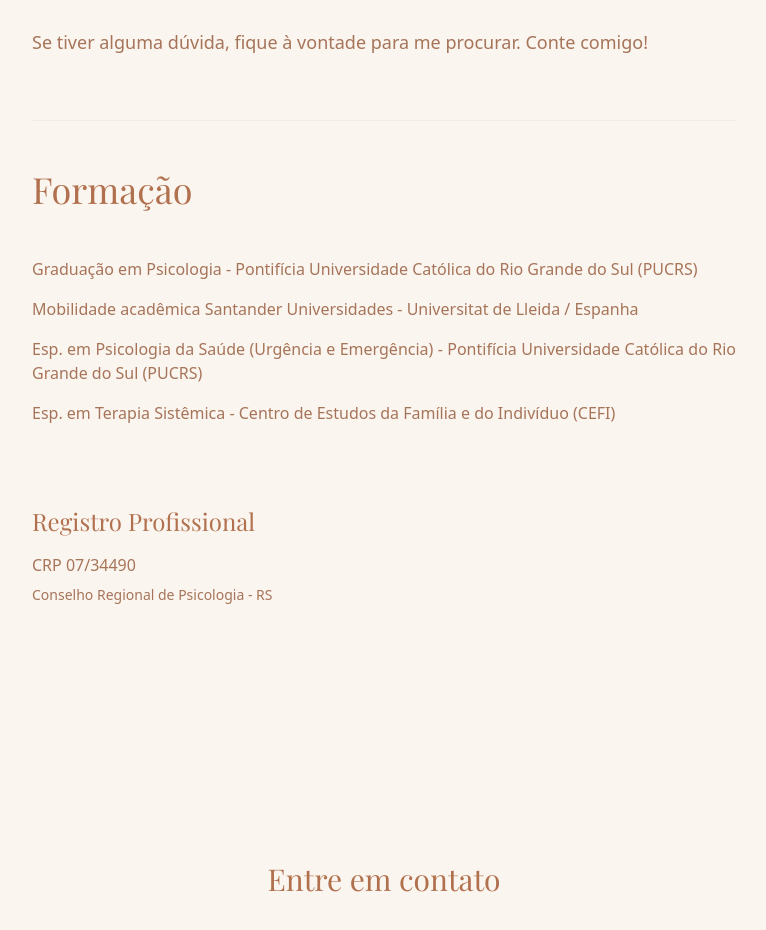
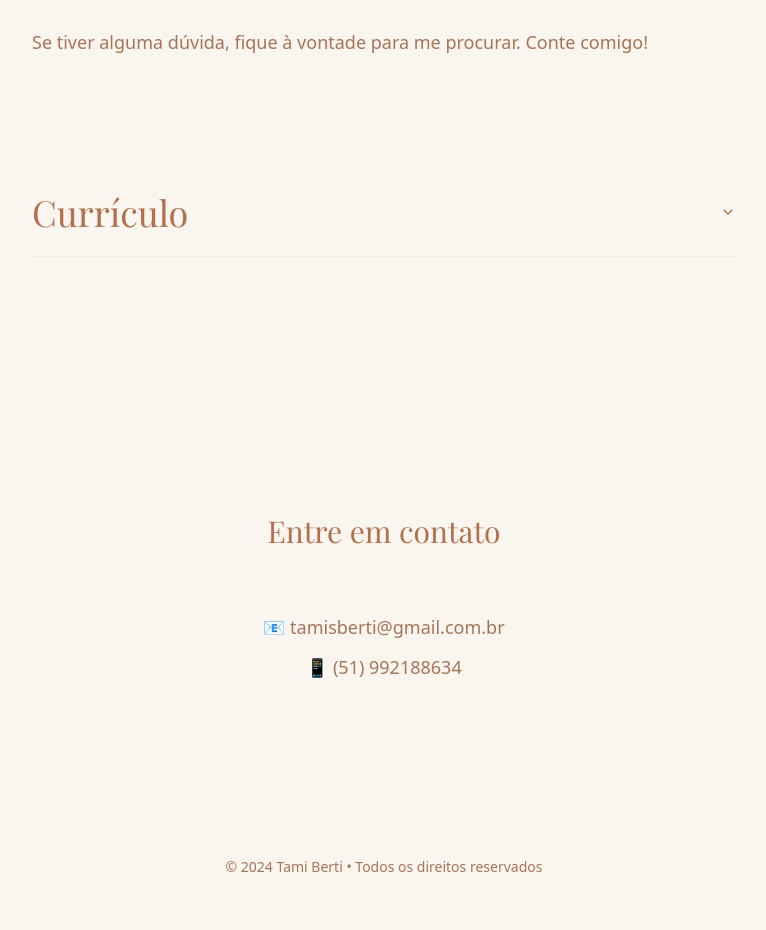
Before and after one commit to tamiberti/tamiberti, a React (Vite) app: page / in a window 1280 px wide. Shown: the part 1560-2490 px from the top of the page, without its empty margins (256-1022 px from the left). Built offline with nearby package versions, Linux system fonts and the light colour scheme.

Commit message:
Refactor: Add accordion to Formação section

```diff
--- a/src/components/About.tsx
+++ b/src/components/About.tsx
@@ -1,5 +1,13 @@
+import {
+  Accordion,
+  AccordionContent,
+  AccordionItem,
+  AccordionTrigger,
+} from "@/components/ui/accordion";
+
 const About = () => {
-  return <section id="about" className="py-24 md:py-32 px-6 animate-page-enter">
+  return (
+    <section id="about" className="py-24 md:py-32 px-6 animate-page-enter">
       <div className="container mx-auto max-w-3xl">
         <div className="space-y-12 md:space-y-16">
           {/* Section Title */}
@@ -13,30 +21,45 @@ const About = () => {
               Oi, que bom te ter por aqui!
             </p>
 
-            <p className="text-muted-foreground font-light text-justify">Eu sou a Tami, psicóloga clínica há cinco anos, com experiência também na área da psicologia hospitalar. Natural de Porto Alegre no Rio Grande do Sul, estou vivenciando pela segunda vez o processo de migração para fora do país. Por isso, atuo de forma online, o que nos permite trabalhar juntos independentemente de onde você esteja.</p>
+            <p className="text-muted-foreground font-light text-justify">
+              Eu sou a Tami, psicóloga clínica há cinco anos, com experiência também na área da psicologia hospitalar. Natural de Porto Alegre no Rio Grande do Sul, estou vivenciando pela segunda vez o processo de migração para fora do país. Por isso, atuo de forma online, o que nos permite trabalhar juntos independentemente de onde você esteja.
+            </p>
 
-            <p className="text-muted-foreground font-light text-justify">Meu atendimento é direcionado ao público adulto, através da abordagem da Terapia Sistêmica, que busca compreender cada pessoa em suas relações e contextos. Nessa perspectiva, entendemos que os vínculos e ambientes exercem grande influência sobre nossas escolhas, emoções e formas de estar no mundo.</p>
+            <p className="text-muted-foreground font-light text-justify">
+              Meu atendimento é direcionado ao público adulto, através da abordagem da Terapia Sistêmica, que busca compreender cada pessoa em suas relações e contextos. Nessa perspectiva, entendemos que os vínculos e ambientes exercem grande influência sobre nossas escolhas, emoções e formas de estar no mundo.
+            </p>
 
-            <p className="text-muted-foreground font-light text-justify">Nosso trabalho começa com uma avaliação clínica, para que possamos nos conhecer melhor e eu possa compreender sua história e identificar de que forma posso ajudar. A partir daí, seguimos com o processo terapêutico, no qual construímos, passo a passo, um espaço seguro de acolhimento e reflexão. Nele, vamos estabelecer objetivos juntos, respeitando sempre seu ritmo e suas necessidades.</p>
+            <p className="text-muted-foreground font-light text-justify">
+              Nosso trabalho começa com uma avaliação clínica, para que possamos nos conhecer melhor e eu possa compreender sua história e identificar de que forma posso ajudar. A partir daí, seguimos com o processo terapêutico, no qual construímos, passo a passo, um espaço seguro de acolhimento e reflexão. Nele, vamos estabelecer objetivos juntos, respeitando sempre seu ritmo e suas necessidades.
+            </p>
 
-            <p className="text-muted-foreground font-light">Se tiver alguma dúvida, fique à vontade para me procurar.
-Conte comigo!</p>
-
-
+            <p className="text-muted-foreground font-light">
+              Se tiver alguma dúvida, fique à vontade para me procurar. Conte comigo!
+            </p>
           </div>
 
-          {/* Formação Section */}
-          <div className="space-y-8 md:space-y-12 pt-8 md:pt-12 border-t border-border/30">
-            <h3 className="text-2xl md:text-3xl lg:text-4xl font-playfair font-normal text-left text-primary">
-              Formação
-            </h3>
-
+          {/* Formação Section - Accordion */}
+          <div className="pt-8 md:pt-12">
+            <Accordion type="single" collapsible className="w-full">
+              <AccordionItem value="formacao" className="border-border/30">
+                <AccordionTrigger className="text-2xl md:text-3xl lg:text-4xl font-playfair font-normal text-left text-primary hover:no-underline py-6">
+                  Currículo
+                </AccordionTrigger>
+                <AccordionContent>
+                  <div className="space-y-8 pt-4">
                     <div className="space-y-4 text-left">
+                      <h4 className="text-xl md:text-2xl font-playfair font-normal text-primary mb-4">
+                        Formação Acadêmica
+                      </h4>
                       <p className="text-muted-foreground font-light text-justify">
                         Graduação em Psicologia - Pontifícia Universidade Católica do Rio Grande do Sul (PUCRS)
                       </p>
-              <p className="text-muted-foreground font-light text-justify">Mobilidade acadêmica Santander Universidades - Universitat de Lleida / Espanha</p>
-              <p className="text-muted-foreground font-light text-justify">Esp. em Psicologia da Saúde (Urgência e Emergência) - Pontifícia Universidade Católica do Rio Grande do Sul (PUCRS)</p>
+                      <p className="text-muted-foreground font-light text-justify">
+                        Mobilidade acadêmica Santander Universidades - Universitat de Lleida / Espanha
+                      </p>
+                      <p className="text-muted-foreground font-light text-justify">
+                        Esp. em Psicologia da Saúde (Urgência e Emergência) - Pontifícia Universidade Católica do Rio Grande do Sul (PUCRS)
+                      </p>
                       <p className="text-muted-foreground font-light text-justify">
                         Esp. em Terapia Sistêmica - Centro de Estudos da Família e do Indivíduo (CEFI)
                       </p>
@@ -56,8 +79,14 @@ Conte comigo!</p>
                       </div>
                     </div>
                   </div>
+                </AccordionContent>
+              </AccordionItem>
+            </Accordion>
           </div>
         </div>
-    </section>;
+      </div>
+    </section>
+  );
 };
+
 export default About;
```
Lines whose indentation alone changed are shown as unchanged.
